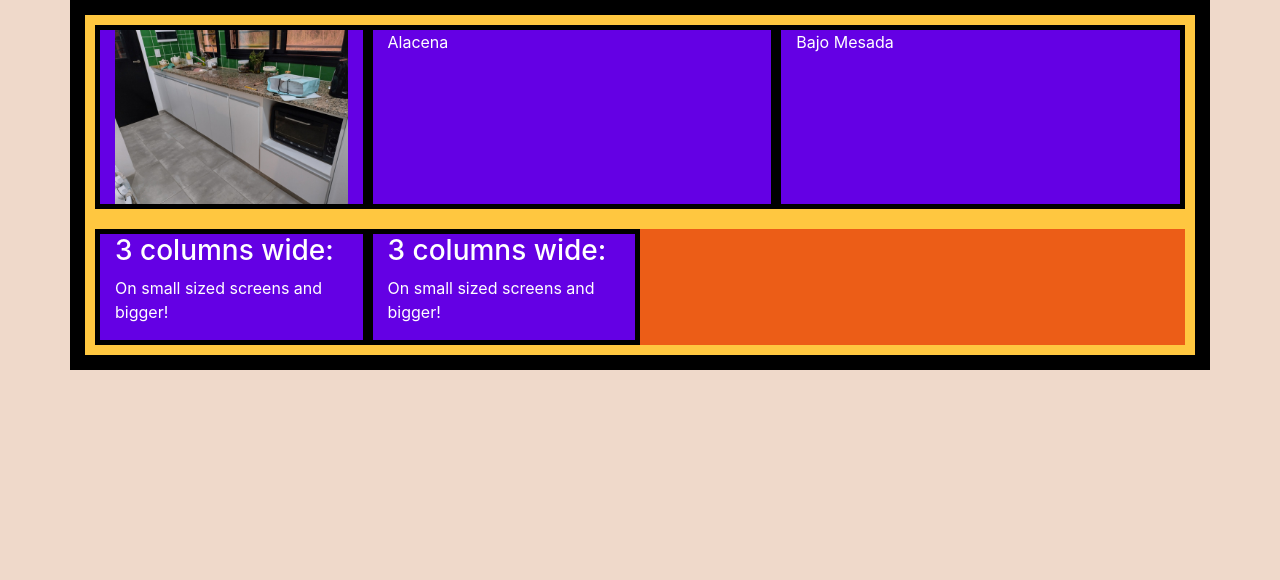
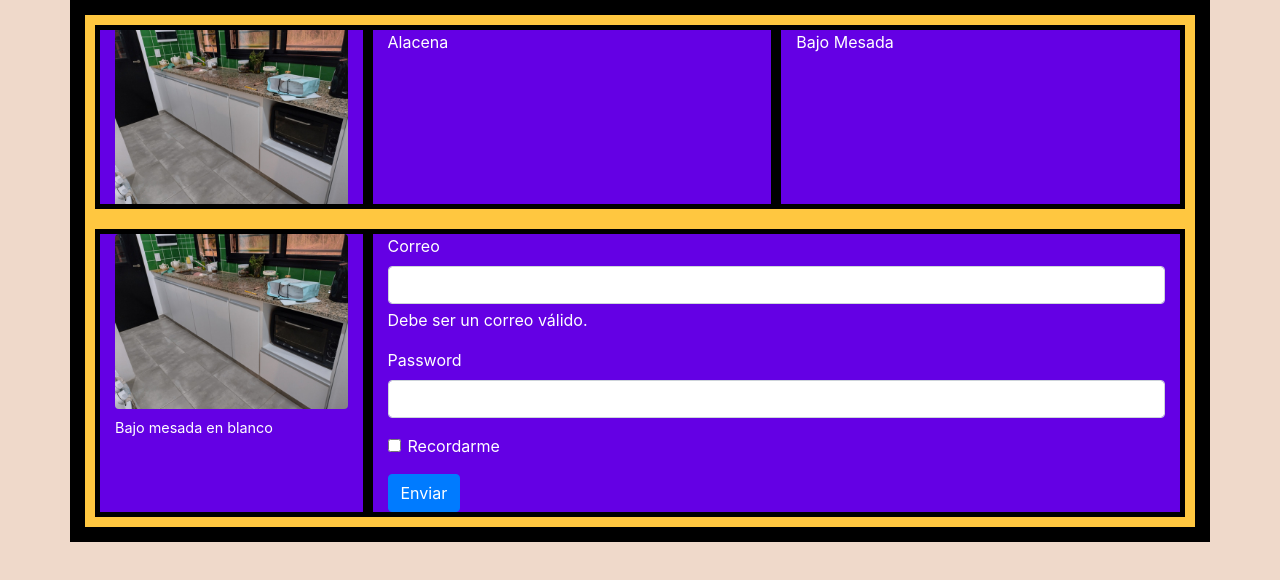
Before and after one commit to dabel1806/frontend, a plain HTML site: page Puntos de interrupcion con imagen.html in a window 1280 px wide. Drawn offline with nearby package versions, Linux system fonts and the light colour scheme.

Commit message:
con_email

```diff
--- a/Puntos de interrupcion con imagen.html
+++ b/Puntos de interrupcion con imagen.html
@@ -2,12 +2,20 @@
 <html lang="en">
   <head>
     <meta charset="utf-8">
+
     <meta name="viewport" content="width=device-width, initial-scale=1, shrink-to-fit=no">
     <link rel="stylesheet" href="https://stackpath.bootstrapcdn.com/bootstrap/4.1.3/css/bootstrap.min.css" integrity="sha384-MCw98/SFnGE8fJT3GXwEOngsV7Zt27NXFoaoApmYm81iuXoPkFOJwJ8ERdknLPMO" crossorigin="anonymous">
     <link rel="stylesheet" href="style.css" type="text/css">
     <title>Breakpoint Naming Convention</title>
   </head>
+  <style type="text/css">
+    .figure figcaption {
 
+
+			color:white;
+
+}
+    </style>
   <body>
     <div class="container">
       <!-- First Row -->
@@ -28,12 +36,44 @@
       <!-- Second Row -->
       <div class="row">
         <div class="col-sm-3">
-          <h3>3 columns wide:</h3>
-          <p>On small sized screens and bigger!</p>
+          <figure class="figure">
+            <img src="./Bajo_mesada.jpg" class="figure-img img-fluid rounded" alt="Bajo Mesada">
+            <figcaption  class="figure-caption">Bajo mesada en blanco</figcaption>
+          </figure>
+
         </div>
-        <div class="col-sm-3">
-          <h3>3 columns wide:</h3>
-          <p>On small sized screens and bigger!</p>
+        <div class="col-sm-9">
+          <form>
+
+            <div class="mb-3">
+
+              <label for="idE" class="form-label">Correo</label>
+
+              <input type="email" class="form-control" id="idE" aria-describedby ="idEH">
+
+              <div id="idEH" class="form-text">Debe ser un correo válido.</div>
+
+            </div>
+
+            <div class="mb-3">
+
+              <label for="exampleInputPassword1" class="form-label">Password</label>
+
+              <input type="password" class="form-control" id="exampleInputPassword1">
+
+            </div>
+
+            <div class="mb-3 form-check">
+
+              <input type="checkbox" class="form-check-input" id="exampleCheck1">
+
+              <label class="form-check-label" for="exampleCheck1">Recordarme</label>
+
+            </div>
+
+            <button type="submit" class="btn btn-primary">Enviar</button>
+
+        </form>
         </div>
       </div>
     </div>
```
